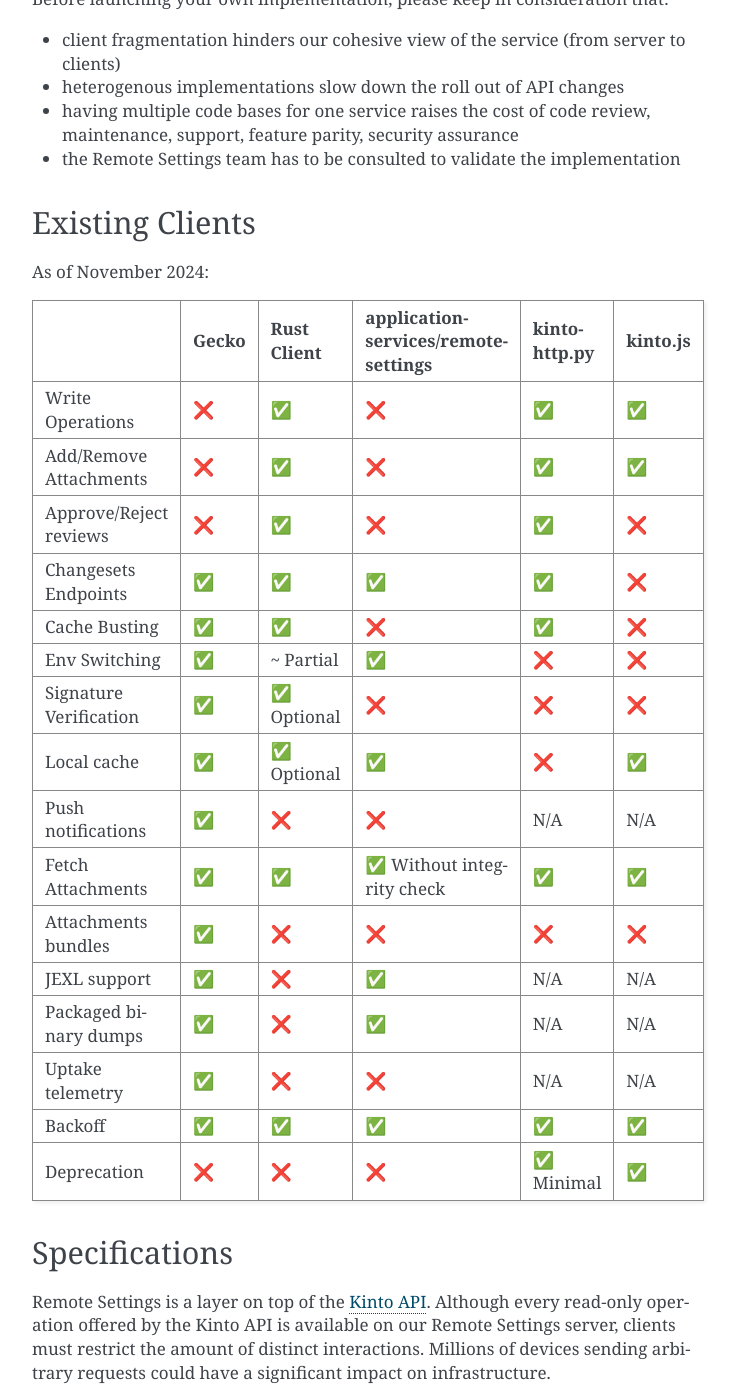
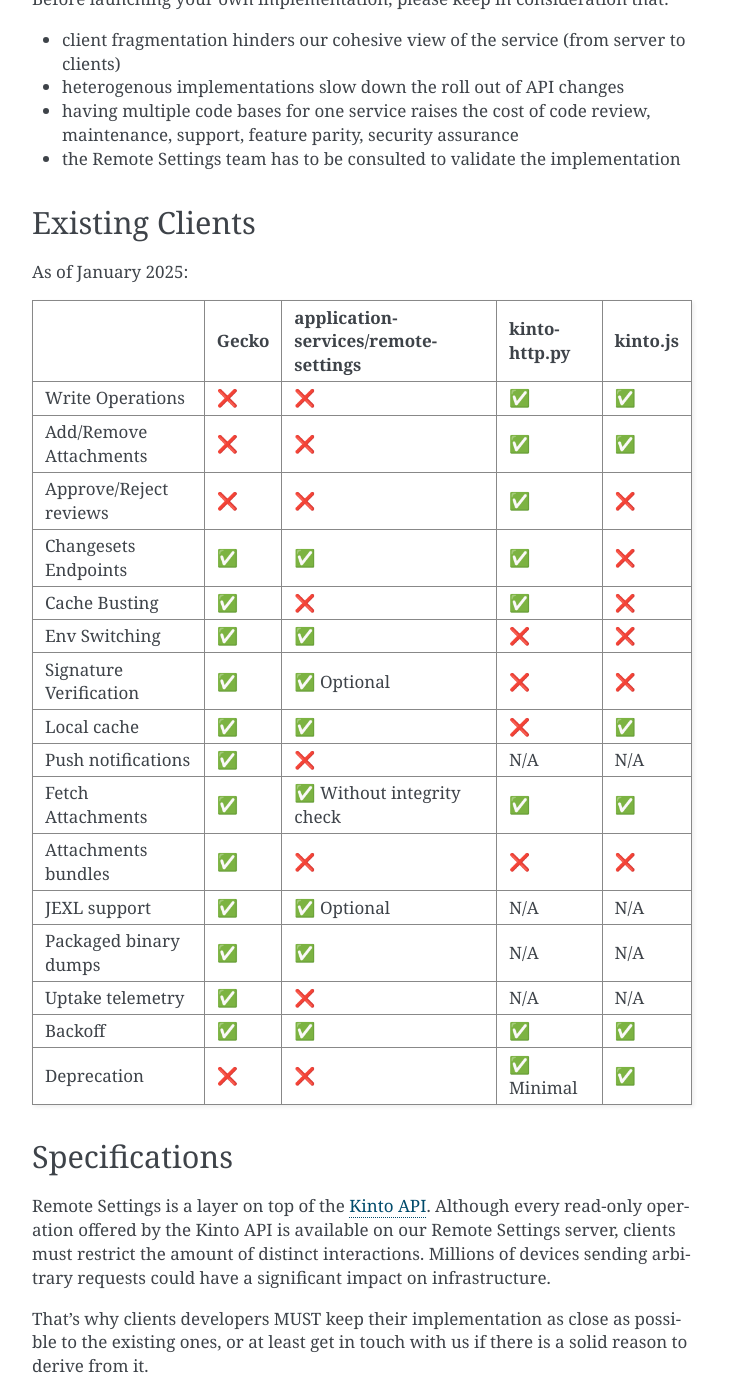
Before and after one commit to mozilla/remote-settings, a Sphinx documentation site: the page built from docs/client-specifications.rst, in a window 1280 px wide and 1400 px high, scrolled down 630 px. Shown: the whole window, without its empty margins (388-1124 px from the left). Built offline with Sphinx 7.4.7, drawn with Linux system fonts in a browser that asks for light colours.

Commit message:
Remove SysEng Rust client from clients table (#731)
* Remove SysEng Rust client from clients table

* Update last modified date for table

* Fix table syntax

```diff
--- a/docs/client-specifications.rst
+++ b/docs/client-specifications.rst
@@ -30,43 +30,43 @@
 Existing Clients
 ----------------
 
-As of November 2024:
+As of January 2025:
 
-+------------------------+-------+-------------+--------------------------------------+---------------+----------+
-|                        | Gecko | Rust Client | application-services/remote-settings | kinto-http.py | kinto.js |
-+========================+=======+=============+======================================+===============+==========+
-| Write Operations       | ❌    | ✅          | ❌                                   | ✅            | ✅       |
-+------------------------+-------+-------------+--------------------------------------+---------------+----------+
-| Add/Remove Attachments | ❌    | ✅          | ❌                                   | ✅            | ✅       |
-+------------------------+-------+-------------+--------------------------------------+---------------+----------+
-| Approve/Reject reviews | ❌    | ✅          | ❌                                   | ✅            | ❌       |
-+------------------------+-------+-------------+--------------------------------------+---------------+----------+
-| Changesets Endpoints   | ✅    | ✅          | ✅                                   | ✅            | ❌       |
-+------------------------+-------+-------------+--------------------------------------+---------------+----------+
-| Cache Busting          | ✅    | ✅          | ❌                                   | ✅            | ❌       |
-+------------------------+-------+-------------+--------------------------------------+---------------+----------+
-| Env Switching          | ✅    | ~ Partial   | ✅                                   | ❌            | ❌       |
-+------------------------+-------+-------------+--------------------------------------+---------------+----------+
-| Signature Verification | ✅    | ✅ Optional | ❌                                   | ❌            | ❌       |
-+------------------------+-------+-------------+--------------------------------------+---------------+----------+
-| Local cache            | ✅    | ✅ Optional | ✅                                   | ❌            | ✅       |
-+------------------------+-------+-------------+--------------------------------------+---------------+----------+
-| Push notifications     | ✅    | ❌          | ❌                                   | N/A           | N/A      |
-+------------------------+-------+-------------+--------------------------------------+---------------+----------+
-| Fetch Attachments      | ✅    | ✅          | ✅ Without integrity check           | ✅            | ✅       |
-+------------------------+-------+-------------+--------------------------------------+---------------+----------+
-| Attachments bundles    | ✅    | ❌          | ❌                                   | ❌            | ❌       |
-+------------------------+-------+-------------+--------------------------------------+---------------+----------+
-| JEXL support           | ✅    | ❌          | ✅                                   | N/A           | N/A      |
-+------------------------+-------+-------------+--------------------------------------+---------------+----------+
-| Packaged binary dumps  | ✅    | ❌          | ✅                                   | N/A           | N/A      |
-+------------------------+-------+-------------+--------------------------------------+---------------+----------+
-| Uptake telemetry       | ✅    | ❌          | ❌                                   | N/A           | N/A      |
-+------------------------+-------+-------------+--------------------------------------+---------------+----------+
-| Backoff                | ✅    | ✅          | ✅                                   | ✅            | ✅       |
-+------------------------+-------+-------------+--------------------------------------+---------------+----------+
-| Deprecation            | ❌    | ❌          | ❌                                   | ✅ Minimal    | ✅       |
-+------------------------+-------+-------------+--------------------------------------+---------------+----------+
++------------------------+--------+--------------------------------------+---------------+----------+
+|                        | Gecko  | application-services/remote-settings | kinto-http.py | kinto.js |
++========================+========+======================================+===============+==========+
+| Write Operations       | ❌     | ❌                                   | ✅            | ✅       |
++------------------------+--------+--------------------------------------+---------------+----------+
+| Add/Remove Attachments | ❌     | ❌                                   | ✅            | ✅       |
++------------------------+--------+--------------------------------------+---------------+----------+
+| Approve/Reject reviews | ❌     | ❌                                   | ✅            | ❌       |
++------------------------+--------+--------------------------------------+---------------+----------+
+| Changesets Endpoints   | ✅     | ✅                                   | ✅            | ❌       |
++------------------------+--------+--------------------------------------+---------------+----------+
+| Cache Busting          | ✅     | ❌                                   | ✅            | ❌       |
++------------------------+--------+--------------------------------------+---------------+----------+
+| Env Switching          | ✅     | ✅                                   | ❌            | ❌       |
++------------------------+--------+--------------------------------------+---------------+----------+
+| Signature Verification | ✅     | ✅ Optional                          | ❌            | ❌       |
++------------------------+--------+--------------------------------------+---------------+----------+
+| Local cache            | ✅     | ✅                                   | ❌            | ✅       |
++------------------------+--------+--------------------------------------+---------------+----------+
+| Push notifications     | ✅     | ❌                                   | N/A           | N/A      |
++------------------------+--------+--------------------------------------+---------------+----------+
+| Fetch Attachments      | ✅     | ✅ Without integrity check           | ✅            | ✅       |
++------------------------+--------+--------------------------------------+---------------+----------+
+| Attachments bundles    | ✅     | ❌                                   | ❌            | ❌       |
++------------------------+--------+--------------------------------------+---------------+----------+
+| JEXL support           | ✅     | ✅ Optional                          | N/A           | N/A      |
++------------------------+--------+--------------------------------------+---------------+----------+
+| Packaged binary dumps  | ✅     | ✅                                   | N/A           | N/A      |
++------------------------+--------+--------------------------------------+---------------+----------+
+| Uptake telemetry       | ✅     | ❌                                   | N/A           | N/A      |
++------------------------+--------+--------------------------------------+---------------+----------+
+| Backoff                | ✅     | ✅                                   | ✅            | ✅       |
++------------------------+--------+--------------------------------------+---------------+----------+
+| Deprecation            | ❌     | ❌                                   | ✅ Minimal    | ✅       |
++------------------------+--------+--------------------------------------+---------------+----------+
 
 
 Specifications
```
